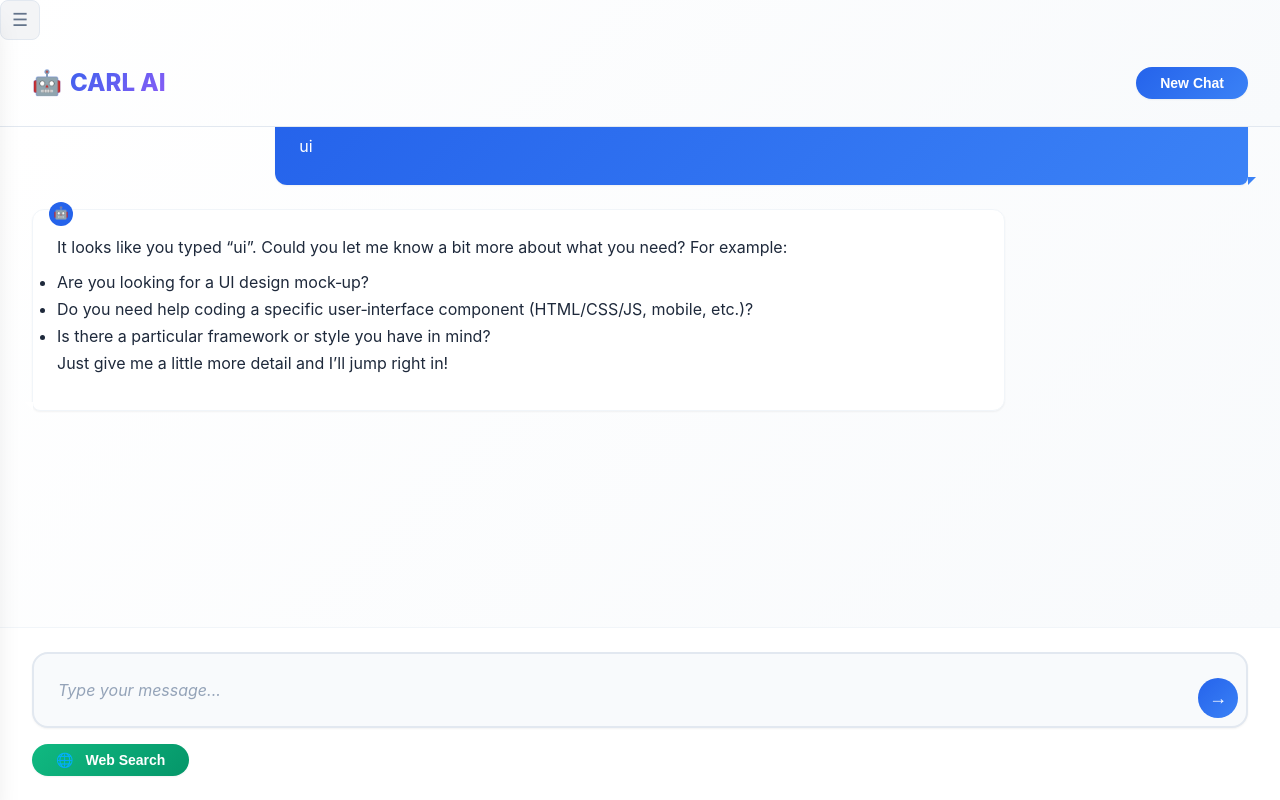
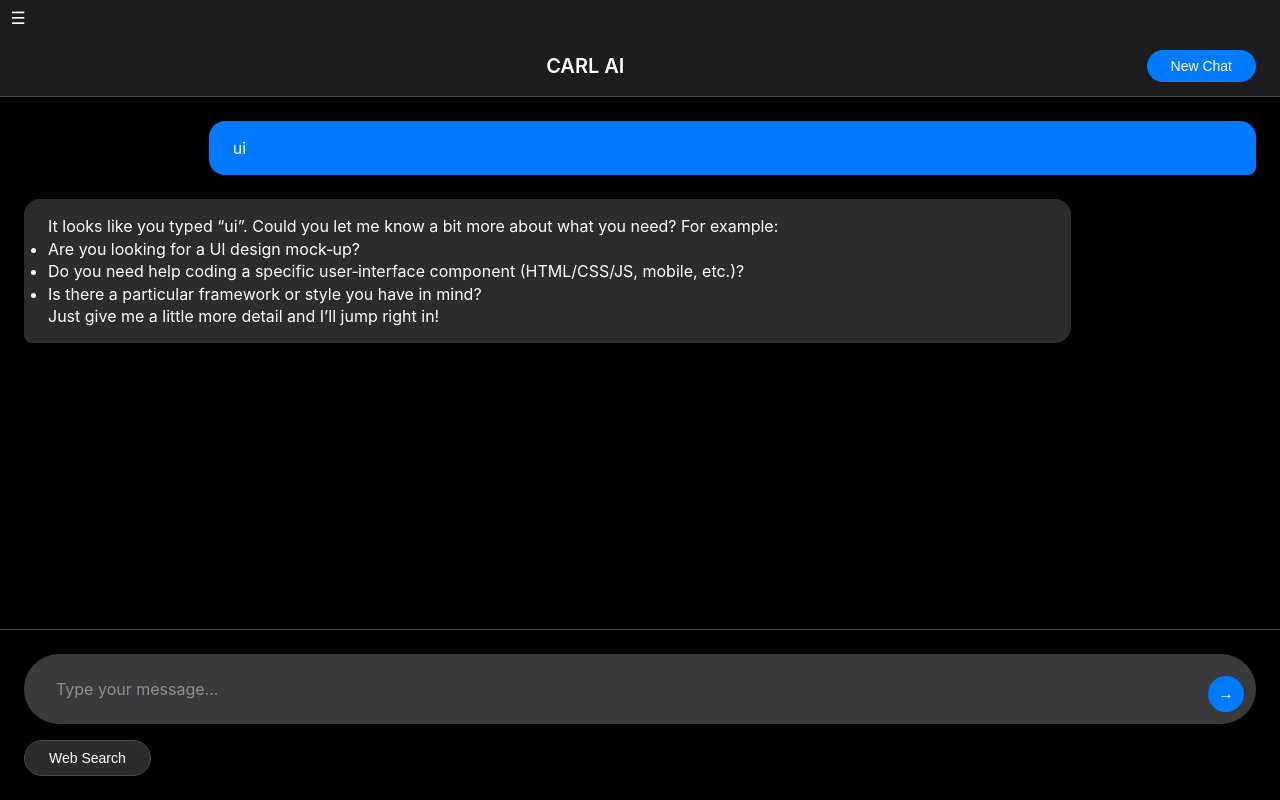
Before and after one commit to HarshitBhardwaj2804/CARL, a Flask app: page /load_chat/session_20250914155424-725f0d in a window 1280 px wide. Run offline with Flask 3, Linux system fonts and the light colour scheme.

Commit message:
Update style.css

```diff
--- a/static/style.css
+++ b/static/style.css
@@ -1,79 +1,47 @@
 /* ==================== CSS VARIABLES ==================== */
 :root {
-  /* Brand Colors */
-  --primary-color: #2563eb;
-  --primary-hover: #1d4ed8;
-  --primary-light: #3b82f6;
-  --secondary-color: #64748b;
-  --accent-color: #8b5cf6;
-  --success-color: #10b981;
-  --warning-color: #f59e0b;
-  --danger-color: #ef4444;
-
-  /* Background Colors */
-  --bg-primary: #ffffff;
-  --bg-secondary: #f8fafc;
-  --bg-tertiary: #f1f5f9;
-  --bg-hover: #f3f4f6;
-  --bg-dark: #1e293b;
-  --bg-dark-secondary: #334155;
+  /* iOS-style Dark Theme Colors */
+  --bg-primary: #000000;
+  --bg-secondary: #1c1c1e;
+  --bg-tertiary: #2c2c2e;
+  --bg-input: #3a3a3c;
+  --bg-user-message: #007aff;
+  --bg-bot-message: #2c2c2e;
 
   /* Text Colors */
-  --text-primary: #1e293b;
-  --text-secondary: #64748b;
-  --text-light: #94a3b8;
-  --text-white: #ffffff;
+  --text-primary: #ffffff;
+  --text-secondary: #8e8e93;
+  --text-tertiary: #48484a;
+  --text-placeholder: #8e8e93;
 
-  /* Border & Shadow */
-  --border-color: #e2e8f0;
-  --border-light: #f1f5f9;
-  --shadow-sm: 0 1px 2px 0 rgb(0 0 0 / 0.05);
-  --shadow-md: 0 4px 6px -1px rgb(0 0 0 / 0.1);
-  --shadow-lg: 0 10px 15px -3px rgb(0 0 0 / 0.1);
-  --shadow-xl: 0 20px 25px -5px rgb(0 0 0 / 0.1);
+  /* Border & Effects */
+  --border-color: #48484a;
+  --shadow-light: 0 1px 3px rgba(0, 0, 0, 0.3);
+  --shadow-medium: 0 4px 12px rgba(0, 0, 0, 0.4);
 
   /* Spacing */
-  --spacing-xs: 0.25rem;
-  --spacing-sm: 0.5rem;
-  --spacing-md: 1rem;
-  --spacing-lg: 1.5rem;
-  --spacing-xl: 2rem;
-  --spacing-2xl: 3rem;
+  --spacing-xs: 4px;
+  --spacing-sm: 8px;
+  --spacing-md: 16px;
+  --spacing-lg: 24px;
+  --spacing-xl: 32px;
 
   /* Border Radius */
-  --radius-sm: 0.375rem;
-  --radius-md: 0.5rem;
-  --radius-lg: 0.75rem;
-  --radius-xl: 1rem;
-  --radius-full: 9999px;
+  --radius-sm: 8px;
+  --radius-md: 12px;
+  --radius-lg: 16px;
+  --radius-xl: 20px;
+  --radius-full: 50px;
+
+  /* Typography */
+  --font-family: -apple-system, BlinkMacSystemFont, 'Segoe UI', system-ui, sans-serif;
+  --font-size-sm: 14px;
+  --font-size-base: 16px;
+  --font-size-lg: 17px;
+  --font-size-xl: 20px;
 
   /* Transitions */
-  --transition-fast: 0.15s ease;
-  --transition-normal: 0.3s ease;
-  --transition-slow: 0.5s ease;
-
-  /* Typography */
-  --font-family-primary: 'Inter', -apple-system, BlinkMacSystemFont, 'Segoe UI', Roboto, sans-serif;
-  --font-size-xs: 0.75rem;
-  --font-size-sm: 0.875rem;
-  --font-size-base: 1rem;
-  --font-size-lg: 1.125rem;
-  --font-size-xl: 1.25rem;
-  --font-size-2xl: 1.5rem;
-  --font-size-3xl: 1.875rem;
-}
-
-/* Dark Mode Variables */
-[data-theme="dark"] {
-  --bg-primary: #0f172a;
-  --bg-secondary: #1e293b;
-  --bg-tertiary: #334155;
-  --bg-hover: #475569;
-  --text-primary: #f8fafc;
-  --text-secondary: #cbd5e1;
-  --text-light: #94a3b8;
-  --border-color: #334155;
-  --border-light: #475569;
+  --transition: 0.2s ease-out;
 }
 
 /* ==================== GLOBAL STYLES ==================== */
@@ -84,12 +52,12 @@
 }
 
 body {
-  font-family: var(--font-family-primary);
+  font-family: var(--font-family);
   background-color: var(--bg-primary);
   color: var(--text-primary);
-  line-height: 1.6;
+  line-height: 1.4;
   -webkit-font-smoothing: antialiased;
-  -moz-osx-font-smoothing: grayscale;
+  overflow: hidden;
 }
 
 /* ==================== CONTAINER & LAYOUT ==================== */
@@ -223,15 +163,13 @@
   display: flex;
   flex-direction: column;
   height: 100vh;
-  margin-left: 0;
-  transition: margin-left var(--transition-normal);
+  background: var(--bg-primary);
 }
 
 /* ==================== CHAT HEADER ==================== */
 .chat-header {
-  background: linear-gradient(135deg, var(--bg-primary) 0%, var(--bg-secondary) 100%);
+  background: var(--bg-secondary);
   border-bottom: 1px solid var(--border-color);
-  backdrop-filter: blur(20px);
   position: sticky;
   top: 0;
   z-index: 100;
@@ -241,95 +179,71 @@
   display: flex;
   align-items: center;
   justify-content: space-between;
-  padding: var(--spacing-lg) var(--spacing-xl);
+  padding: var(--spacing-md) var(--spacing-lg);
+  height: 60px;
 }
 
 .hamburger {
-  background: var(--bg-hover);
-  border: 1px solid var(--border-color);
-  border-radius: var(--radius-md);
+  background: transparent;
+  border: none;
+  border-radius: var(--radius-sm);
   padding: var(--spacing-sm);
   cursor: pointer;
-  transition: all var(--transition-fast);
-  color: var(--text-secondary);
+  transition: all var(--transition);
+  color: var(--text-primary);
   font-size: var(--font-size-lg);
-  margin-right: var(--spacing-md);
-  width: 40px;
-  height: 40px;
+  width: 36px;
+  height: 36px;
   display: flex;
   align-items: center;
   justify-content: center;
 }
 
 .hamburger:hover {
-  background: var(--primary-color);
-  color: var(--text-white);
-  transform: scale(1.05);
-  box-shadow: var(--shadow-md);
+  background: var(--bg-tertiary);
 }
 
 .chat-header h1 {
-  font-size: var(--font-size-2xl);
-  font-weight: 800;
-  background: linear-gradient(135deg, var(--primary-color), var(--accent-color));
-  -webkit-background-clip: text;
-  -webkit-text-fill-color: transparent;
-  background-clip: text;
-  display: flex;
-  align-items: center;
-}
-
-.chat-header h1::before {
-  content: "🤖";
-  margin-right: var(--spacing-sm);
-  background: none;
-  -webkit-text-fill-color: initial;
+  font-size: var(--font-size-xl);
+  font-weight: 600;
+  color: var(--text-primary);
+  text-align: center;
+  flex: 1;
+  margin: 0 var(--spacing-md);
 }
 
 .chat-header button:not(.hamburger) {
-  background: linear-gradient(135deg, var(--primary-color), var(--primary-light));
-  color: var(--text-white);
+  background: var(--bg-user-message);
+  color: var(--text-primary);
   border: none;
   padding: var(--spacing-sm) var(--spacing-lg);
   border-radius: var(--radius-full);
   cursor: pointer;
-  font-weight: 600;
+  font-weight: 500;
   font-size: var(--font-size-sm);
-  transition: all var(--transition-fast);
-  box-shadow: var(--shadow-sm);
+  transition: all var(--transition);
 }
 
 .chat-header button:not(.hamburger):hover {
-  background: linear-gradient(135deg, var(--primary-hover), var(--primary-color));
-  transform: translateY(-1px);
-  box-shadow: var(--shadow-md);
+  opacity: 0.8;
+}
+
+.chat-header button:not(.hamburger):active {
+  transform: scale(0.95);
 }
 
 /* ==================== CHAT BOX ==================== */
 .chat-box {
   flex: 1;
   overflow-y: auto;
-  padding: var(--spacing-xl);
-  background: linear-gradient(135deg, var(--bg-primary) 0%, var(--bg-secondary) 100%);
+  padding: var(--spacing-lg);
+  background: var(--bg-primary);
   position: relative;
 }
 
-/* Empty State Styling */
-.chat-box:empty::before {
-  content: '';
-  position: absolute;
-  top: 50%;
-  left: 50%;
-  transform: translate(-50%, -50%);
-  width: 200px;
-  height: 200px;
-  background: radial-gradient(circle, var(--primary-color)20, transparent 70%);
-  border-radius: var(--radius-full);
-  animation: pulse 3s ease-in-out infinite;
-}
-
+/* Empty State */
 .chat-box:empty::after {
-  content: "👋 Hi there! I'm your AI assistant.\AHow can I help you today?\A\A💡 Try asking me about:\A• General knowledge questions\A• Writing assistance\A• Problem solving\A• Creative tasks";
+  content: "Start a conversation with AI Bot\A\ATap the message box below to begin";
   white-space: pre-line;
   position: absolute;
   top: 50%;
@@ -337,153 +251,114 @@
   transform: translate(-50%, -50%);
   text-align: center;
   color: var(--text-secondary);
-  font-size: var(--font-size-lg);
-  line-height: 1.8;
-  z-index: 1;
-  background: var(--bg-primary);
-  padding: var(--spacing-2xl);
-  border-radius: var(--radius-xl);
-  box-shadow: var(--shadow-lg);
-  border: 1px solid var(--border-light);
-  max-width: 500px;
-  margin-top: -100px;
-}
-
-@keyframes pulse {
-  0%, 100% { opacity: 0.3; transform: translate(-50%, -50%) scale(1); }
-  50% { opacity: 0.1; transform: translate(-50%, -50%) scale(1.1); }
+  font-size: var(--font-size-base);
+  line-height: 1.6;
 }
 
 /* ==================== CHAT MESSAGES ==================== */
 .chat-message {
   margin-bottom: var(--spacing-lg);
-  padding: var(--spacing-lg);
+  padding: var(--spacing-md) var(--spacing-lg);
   border-radius: var(--radius-lg);
-  max-width: 80%;
+  max-width: 85%;
   position: relative;
-  animation: fadeInUp 0.4s ease-out;
-  box-shadow: var(--shadow-sm);
-  line-height: 1.7;
-}
-
-@keyframes fadeInUp {
-  from {
-    opacity: 0;
-    transform: translateY(20px);
-  }
-  to {
-    opacity: 1;
-    transform: translateY(0);
-  }
+  font-size: var(--font-size-base);
+  line-height: 1.4;
+  word-wrap: break-word;
 }
 
 .chat-message.user {
-  background: linear-gradient(135deg, var(--primary-color), var(--primary-light));
-  color: var(--text-white);
+  background: var(--bg-user-message);
+  color: var(--text-primary);
   margin-left: auto;
+  margin-right: 0;
   border-bottom-right-radius: var(--spacing-sm);
 }
 
-.chat-message.user::after {
-  content: '';
-  position: absolute;
-  bottom: 0;
-  right: -8px;
-  width: 0;
-  height: 0;
-  border-left: 8px solid var(--primary-light);
-  border-bottom: 8px solid transparent;
+.chat-message.bot {
+  background: var(--bg-bot-message);
+  color: var(--text-primary);
+  margin-right: auto;
+  margin-left: 0;
+  border-bottom-left-radius: var(--spacing-sm);
 }
 
-.chat-message.bot {
-  background: var(--bg-primary);
-  color: var(--text-primary);
-  border: 1px solid var(--border-light);
-  margin-right: auto;
-  border-bottom-left-radius: var(--spacing-sm);
-  position: relative;
+/* Message content styling */
+.chat-message p {
+  margin: 0;
 }
 
-.chat-message.bot::after {
-  content: '';
-  position: absolute;
-  bottom: 0;
-  left: -8px;
-  width: 0;
-  height: 0;
-  border-right: 8px solid var(--bg-primary);
-  border-bottom: 8px solid transparent;
+.chat-message img {
+  max-width: 100%;
+  height: auto;
+  border-radius: var(--radius-md);
+  margin: var(--spacing-sm) 0;
 }
 
-.chat-message.bot::before {
-  content: '🤖';
-  position: absolute;
-  top: -8px;
-  left: var(--spacing-md);
-  background: var(--primary-color);
-  color: var(--text-white);
-  width: 24px;
-  height: 24px;
+.chat-message pre, .chat-message code {
+  background: var(--bg-tertiary);
+  border-radius: var(--radius-sm);
+  padding: var(--spacing-sm);
+  font-family: 'SF Mono', Monaco, 'Cascadia Code', 'Roboto Mono', Consolas, 'Courier New', monospace;
+  font-size: 14px;
+}
+
+.chat-message pre {
+  overflow-x: auto;
+  margin: var(--spacing-sm) 0;
+  padding: var(--spacing-md);
+}
+
+/* ==================== MESSAGE ACTIONS ==================== */
+.message-actions {
+  display: flex;
+  justify-content: center;
+  gap: var(--spacing-lg);
+  margin: var(--spacing-md) 0;
+  padding: 0 var(--spacing-lg);
+}
+
+.action-btn {
+  background: transparent;
+  border: 1px solid var(--border-color);
   border-radius: var(--radius-full);
+  width: 44px;
+  height: 44px;
   display: flex;
   align-items: center;
   justify-content: center;
-  font-size: 12px;
+  cursor: pointer;
+  transition: all var(--transition);
+  color: var(--text-secondary);
+  font-size: var(--font-size-lg);
 }
 
-/* Markdown Styling in Messages */
-.chat-message h1, .chat-message h2, .chat-message h3 {
-  margin: var(--spacing-md) 0;
-  color: var(--primary-color);
+.action-btn:hover {
+  background: var(--bg-tertiary);
+  border-color: var(--text-tertiary);
 }
 
-.chat-message p {
-  margin-bottom: var(--spacing-sm);
-}
-
-.chat-message code {
-  background: var(--bg-tertiary);
-  padding: var(--spacing-xs) var(--spacing-sm);
-  border-radius: var(--radius-sm);
-  font-family: 'Monaco', 'Consolas', monospace;
-  font-size: var(--font-size-sm);
-}
-
-.chat-message pre {
-  background: var(--bg-tertiary);
-  padding: var(--spacing-md);
-  border-radius: var(--radius-md);
-  overflow-x: auto;
-  margin: var(--spacing-md) 0;
-  border: 1px solid var(--border-color);
+.action-btn:active {
+  transform: scale(0.9);
 }
 
 /* ==================== INPUT AREA ==================== */
 .input-area {
-  padding: var(--spacing-lg) var(--spacing-xl);
+  padding: var(--spacing-lg);
   background: var(--bg-primary);
-  border-top: 1px solid var(--border-light);
+  border-top: 1px solid var(--border-color);
   position: sticky;
   bottom: 0;
-  backdrop-filter: blur(20px);
 }
 
 .input-wrapper {
   display: flex;
   align-items: flex-end;
-  background: var(--bg-secondary);
-  border: 2px solid var(--border-color);
-  border-radius: var(--radius-xl);
+  background: var(--bg-input);
+  border-radius: var(--radius-full);
   padding: var(--spacing-sm);
-  transition: all var(--transition-fast);
-  box-shadow: var(--shadow-sm);
+  min-height: 44px;
   margin-bottom: var(--spacing-md);
-}
-
-.input-wrapper:focus-within {
-  border-color: var(--primary-color);
-  box-shadow: 0 0 0 3px rgba(37, 99, 235, 0.1);
-  transform: translateY(-1px);
 }
 
 #user-input {
@@ -492,93 +367,72 @@
   background: transparent;
   resize: none;
   outline: none;
-  padding: var(--spacing-md);
-  font-family: var(--font-family-primary);
+  padding: var(--spacing-md) var(--spacing-lg);
+  font-family: var(--font-family);
   font-size: var(--font-size-base);
   color: var(--text-primary);
-  line-height: 1.5;
-  min-height: 40px;
-  max-height: 150px;
+  line-height: 1.4;
+  min-height: 20px;
+  max-height: 100px;
 }
 
 #user-input::placeholder {
-  color: var(--text-light);
-  font-style: italic;
+  color: var(--text-placeholder);
 }
 
 .send-button {
-  width: 40px;
-  height: 40px;
+  width: 36px;
+  height: 36px;
   border: none;
-  background: linear-gradient(135deg, var(--primary-color), var(--primary-light));
+  background: var(--bg-user-message);
   border-radius: var(--radius-full);
   cursor: pointer;
-  transition: all var(--transition-fast);
+  transition: all var(--transition);
   display: flex;
   align-items: center;
   justify-content: center;
-  position: relative;
-  overflow: hidden;
+  margin: var(--spacing-xs);
 }
 
 .send-button::before {
   content: '→';
-  color: var(--text-white);
-  font-size: var(--font-size-lg);
-  font-weight: bold;
-  transition: transform var(--transition-fast);
+  color: var(--text-primary);
+  font-size: var(--font-size-base);
+  font-weight: 600;
 }
 
 .send-button:hover {
-  transform: scale(1.05);
-  box-shadow: var(--shadow-md);
-}
-
-.send-button:hover::before {
-  transform: translateX(2px);
+  opacity: 0.8;
 }
 
 .send-button:active {
-  transform: scale(0.95);
+  transform: scale(0.9);
 }
 
 /* ==================== WEB SEARCH BUTTON ==================== */
 .web-search-btn {
-  background: linear-gradient(135deg, var(--success-color), #059669);
-  color: var(--text-white);
-  border: none;
+  background: var(--bg-tertiary);
+  color: var(--text-primary);
+  border: 1px solid var(--border-color);
   padding: var(--spacing-sm) var(--spacing-lg);
   border-radius: var(--radius-full);
   cursor: pointer;
-  font-weight: 600;
+  font-weight: 500;
   font-size: var(--font-size-sm);
-  transition: all var(--transition-fast);
-  box-shadow: var(--shadow-sm);
+  transition: all var(--transition);
   display: flex;
   align-items: center;
   gap: var(--spacing-sm);
-  position: relative;
-  overflow: hidden;
-}
-
-.web-search-btn::before {
-  content: '🌐';
-  margin-right: var(--spacing-xs);
+  height: 36px;
 }
 
 .web-search-btn:hover {
-  transform: translateY(-2px);
-  box-shadow: var(--shadow-md);
+  background: var(--bg-input);
 }
 
 .web-search-btn.active {
-  background: linear-gradient(135deg, var(--warning-color), #d97706);
-  animation: searchActive 1s ease-in-out infinite;
-}
-
-@keyframes searchActive {
-  0%, 100% { box-shadow: var(--shadow-md); }
-  50% { box-shadow: 0 0 20px rgba(245, 158, 11, 0.4); }
+  background: var(--bg-user-message);
+  border-color: var(--bg-user-message);
 }
 
 .cancel-cross {
@@ -587,29 +441,26 @@
   padding: 2px 6px;
   margin-left: var(--spacing-sm);
   cursor: pointer;
-  transition: all var(--transition-fast);
-  font-size: var(--font-size-xs);
+  transition: all var(--transition);
+  font-size: 10px;
 }
 
 .cancel-cross:hover {
   background: rgba(255, 255, 255, 0.3);
-  transform: rotate(90deg);
 }
 
 /* ==================== SCROLLBAR STYLING ==================== */
 .chat-box::-webkit-scrollbar {
-  width: 6px;
+  width: 3px;
 }
 
 .chat-box::-webkit-scrollbar-track {
-  background: var(--bg-secondary);
-  border-radius: var(--radius-full);
+  background: transparent;
 }
 
 .chat-box::-webkit-scrollbar-thumb {
-  background: var(--text-light);
+  background: var(--text-tertiary);
   border-radius: var(--radius-full);
-  transition: background var(--transition-fast);
 }
 
 .chat-box::-webkit-scrollbar-thumb:hover {
@@ -639,84 +491,57 @@
   }
 
   .chat-message {
-    max-width: 95%;
+    max-width: 90%;
     padding: var(--spacing-md);
+  }
+
+  .hamburger {
+    width: 32px;
+    height: 32px;
   }
 }
 
-@media (max-width: 480px) {
-  .chat-header h1 {
-    font-size: var(--font-size-lg);
-  }
-
-  .chat-header button:not(.hamburger) {
-    padding: var(--spacing-xs) var(--spacing-md);
-    font-size: var(--font-size-xs);
-  }
-
-  .sidebar h2 {
-    font-size: var(--font-size-lg);
-    padding: var(--spacing-lg) var(--spacing-md);
-  }
-}
-
-/* ==================== DARK MODE TOGGLE ==================== */
-.theme-toggle {
-  position: fixed;
-  top: 20px;
-  right: 20px;
-  width: 50px;
-  height: 50px;
-  border-radius: var(--radius-full);
-  border: none;
-  background: var(--bg-hover);
-  cursor: pointer;
-  font-size: var(--font-size-lg);
-  transition: all var(--transition-fast);
-  z-index: 1001;
-  box-shadow: var(--shadow-md);
-}
-
-.theme-toggle:hover {
-  transform: scale(1.1) rotate(15deg);
-  box-shadow: var(--shadow-lg);
-}
-
-/* ==================== LOADING ANIMATION ==================== */
-@keyframes typing {
-  0%, 60%, 100% { transform: translateY(0); }
-  30% { transform: translateY(-10px); }
-}
-
+/* ==================== LOADING STATES ==================== */
 .typing-indicator {
-  display: inline-flex;
-  gap: 4px;
-  padding: var(--spacing-md);
+  display: flex;
+  align-items: center;
+  gap: var(--spacing-xs);
+  padding: var(--spacing-md) var(--spacing-lg);
+  background: var(--bg-bot-message);
+  border-radius: var(--radius-lg);
+  margin-bottom: var(--spacing-lg);
+  max-width: 85%;
 }
 
 .typing-indicator span {
-  width: 8px;
-  height: 8px;
+  width: 6px;
+  height: 6px;
   border-radius: var(--radius-full);
-  background: var(--text-light);
+  background: var(--text-secondary);
   animation: typing 1.4s infinite ease-in-out;
 }
 
 .typing-indicator span:nth-child(2) { animation-delay: 0.2s; }
 .typing-indicator span:nth-child(3) { animation-delay: 0.4s; }
 
+@keyframes typing {
+  0%, 60%, 100% { transform: translateY(0); opacity: 0.4; }
+  30% { transform: translateY(-8px); opacity: 1; }
+}
+
 /* ==================== ADDITIONAL ENHANCEMENTS ==================== */
 
-/* Focus visible for accessibility */
-*:focus-visible {
-  outline: 2px solid var(--primary-color);
+/* Focus states */
+button:focus-visible,
+textarea:focus-visible {
+  outline: 2px solid var(--bg-user-message);
   outline-offset: 2px;
 }
 
-/* Selection styling */
+/* Selection */
 ::selection {
-  background: var(--primary-color);
-  color: var(--text-white);
+  background: var(--bg-user-message);
+  color: var(--text-primary);
 }
 
 /* Smooth scrolling */
@@ -724,9 +549,49 @@
   scroll-behavior: smooth;
 }
 
-/* Print styles */
-@media print {
-  .sidebar, .input-area, .chat-header { display: none; }
-  .main { margin-left: 0; }
-  .chat-message { box-shadow: none; border: 1px solid #ccc; }
+/* Animations */
+@keyframes fadeInUp {
+  from {
+    opacity: 0;
+    transform: translateY(10px);
+  }
+  to {
+    opacity: 1;
+    transform: translateY(0);
+  }
 }
+
+.chat-message {
+  animation: fadeInUp 0.3s ease-out;
+}
+
+/* Voice input styling */
+.voice-btn {
+  background: transparent;
+  border: none;
+  padding: var(--spacing-sm);
+  cursor: pointer;
+  color: var(--text-secondary);
+  font-size: var(--font-size-lg);
+  transition: all var(--transition);
+}
+
+.voice-btn:hover {
+  color: var(--text-primary);
+}
+
+/* Attachment button */
+.attachment-btn {
+  background: transparent;
+  border: none;
+  padding: var(--spacing-sm);
+  cursor: pointer;
+  color: var(--text-secondary);
+  font-size: var(--font-size-lg);
+  transition: all var(--transition);
+  margin-right: var(--spacing-sm);
+}
+
+.attachment-btn:hover {
+  color: var(--text-primary);
+}
```
Also changed, not shown: other parts of static/style.css (+32 -59 lines).
